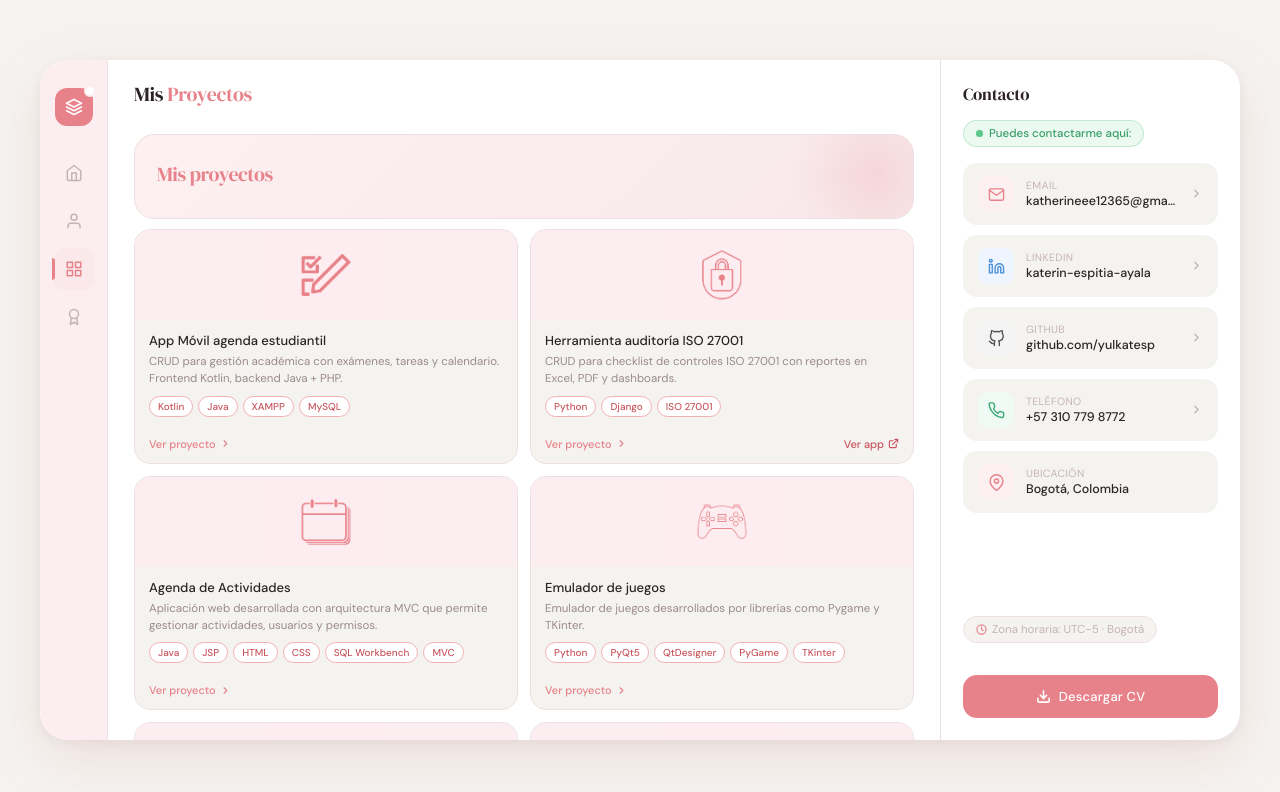
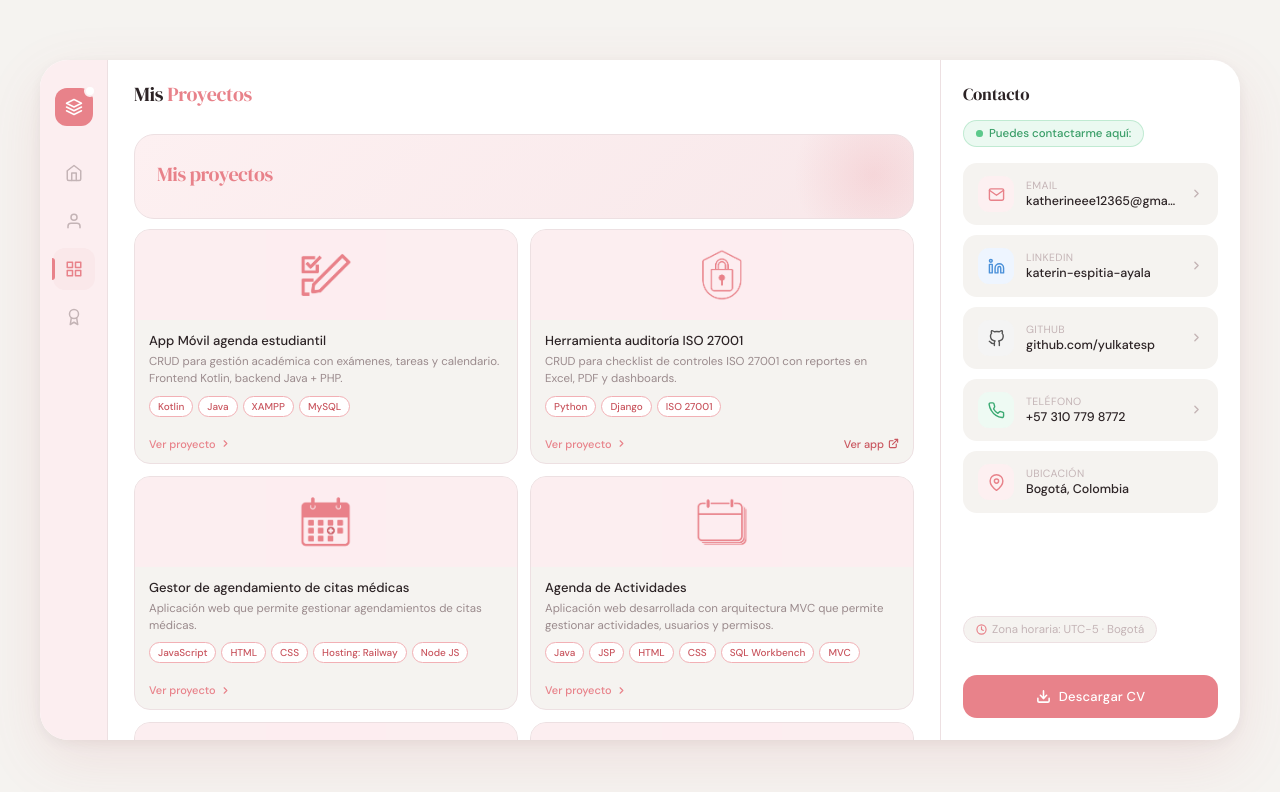
Before and after one commit to yulkatesp/Portafolio, a plain HTML site: page portafolio.html in a window 1280 px wide. Both pictures are taken after a click on the element 73 px from the left and 269 px from the top of the page. Drawn offline with Linux system fonts and the light colour scheme.

Commit message:
Agregando proyecto citas medicas

```diff
--- a/portafolio.html
+++ b/portafolio.html
@@ -1503,6 +1503,24 @@
                     <line x1="10" y1="14" x2="21" y2="3" />
                   </svg>
                 </button>
+              </div>
+            </div>
+
+            <div class="project-card" onclick="openDrawer('agenda')">
+              <div class="project-thumb" style="background:#FCEEF0"><img
+                  src="https://raw.githubusercontent.com/yulkatesp/Portafolio/main/Img/CitaLogo.png" alt=""
+                  style="width:120px"></div>
+              <div class="project-body">
+                <div class="project-name">Gestor de agendamiento de citas médicas</div>
+                <div class="project-desc">Aplicación web que permite gestionar agendamientos de citas médicas.</div>
+                <div class="project-tags"><span class="p-tag">JavaScript</span><span class="p-tag">HTML</span><span
+                    class="p-tag">CSS</span><span class="p-tag">Hosting: Railway</span><span class="p-tag">Node JS</span></div>
+              </div>
+              <div class="project-footer">
+                <button class="project-link">Ver proyecto <svg viewBox="0 0 24 24" fill="none" stroke="currentColor"
+                    stroke-width="2.5" stroke-linecap="round" stroke-linejoin="round">
+                    <polyline points="9 18 15 12 9 6" />
+                  </svg></button>
               </div>
             </div>
 
```
Also changed, not shown: Img/CitaLogo.png (added), 1 other file.
